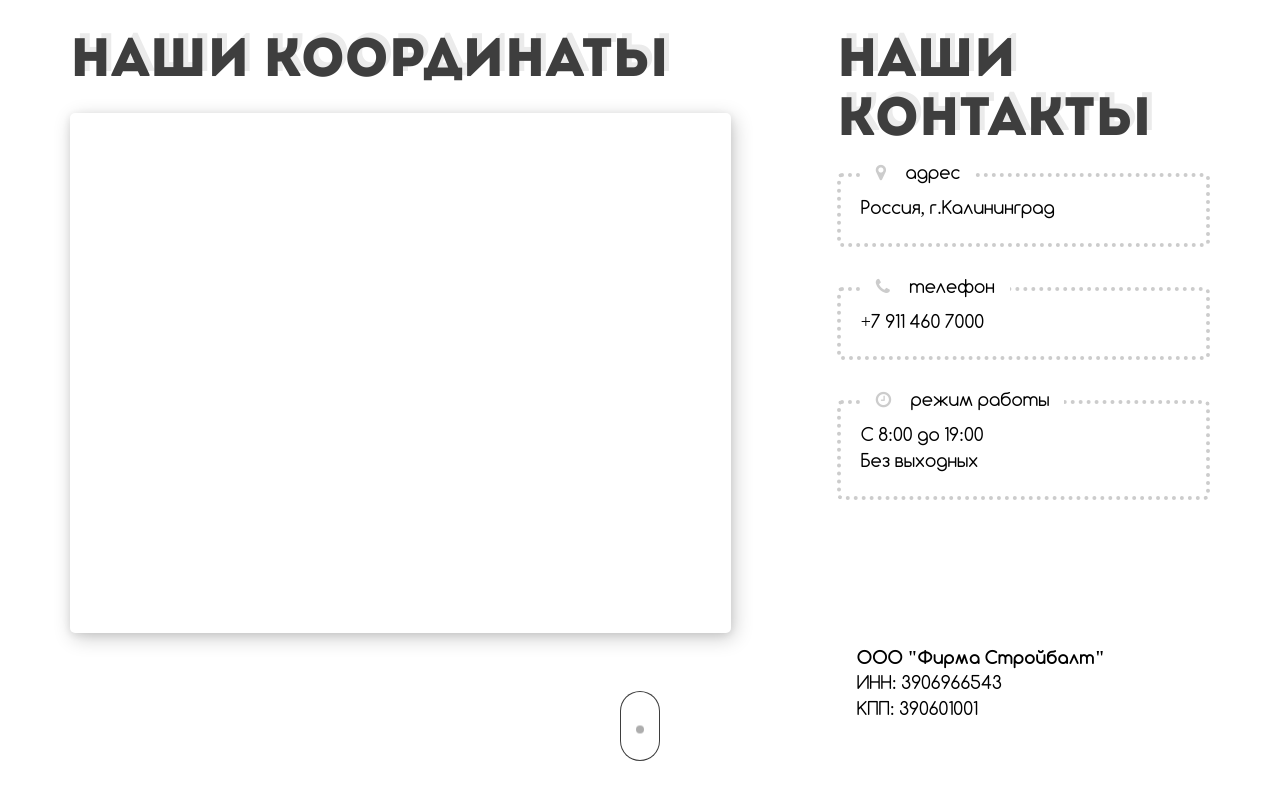
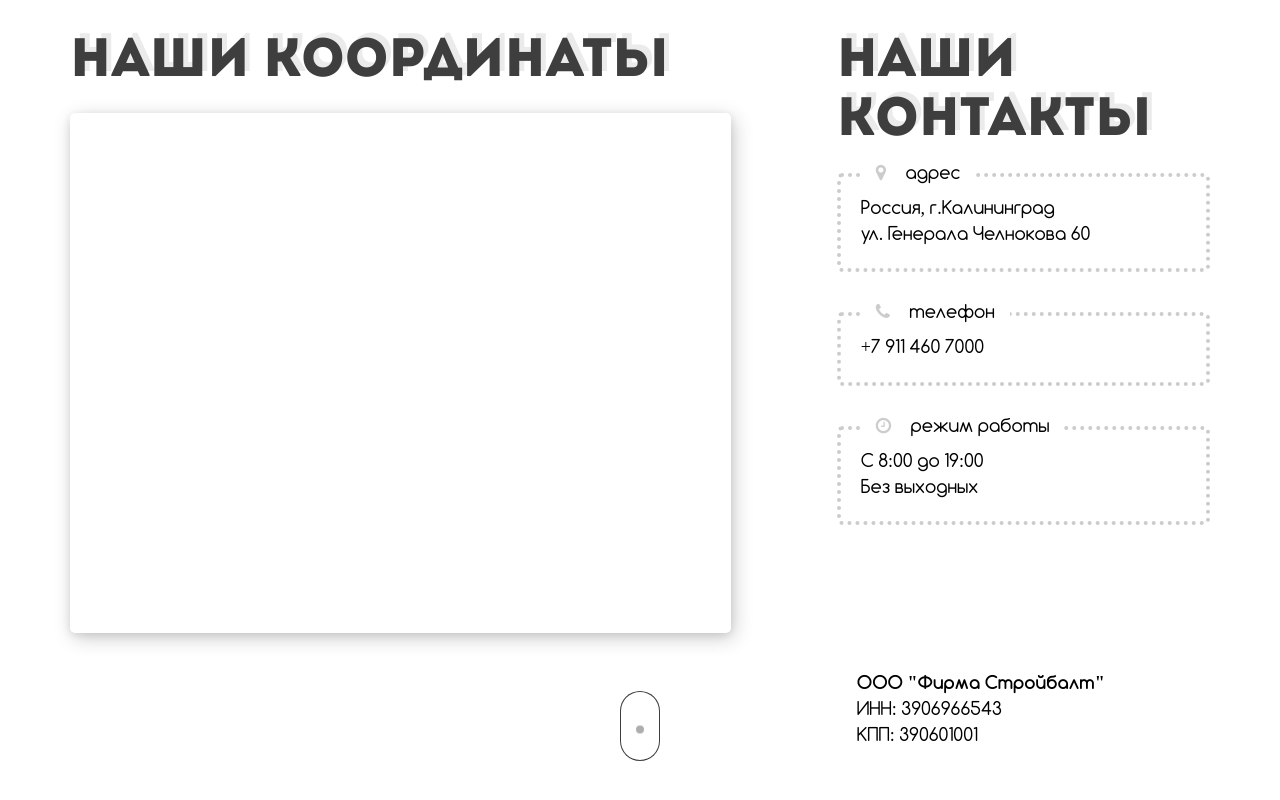
Before and after one commit to RomanVolgasov/penoplast39.rf, a plain HTML site: page index.html in a window 1280 px wide. Shown: the part 3994-4794 px from the top of the page. Drawn offline with nearby package versions, Linux system fonts and the light colour scheme.

Commit message:
Изменил адрес

```diff
--- a/index.html
+++ b/index.html
@@ -1519,6 +1519,7 @@
           <div class="footer__address footer__address_main-theme col-sm-8 col-md-24">
             <span class="footer__header"><i class="fa fa-map-marker" aria-hidden="true"></i> адрес</span>
             Россия, г.Калининград<br>
+            ул. Генерала Челнокова 60
           </div>
           <div class="footer__phone footer__phone_main-theme col-sm-8 col-md-24">
             <span class="footer__header"><i class="fa fa-phone" aria-hidden="true"></i> телефон</span>
```
